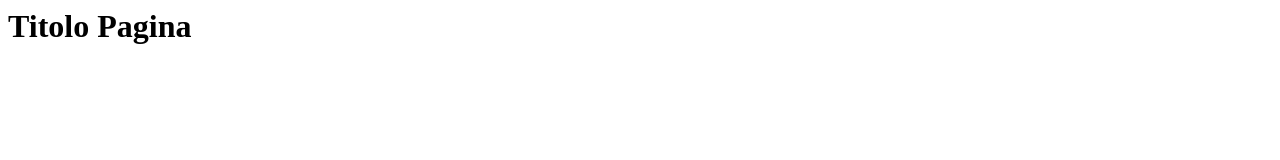
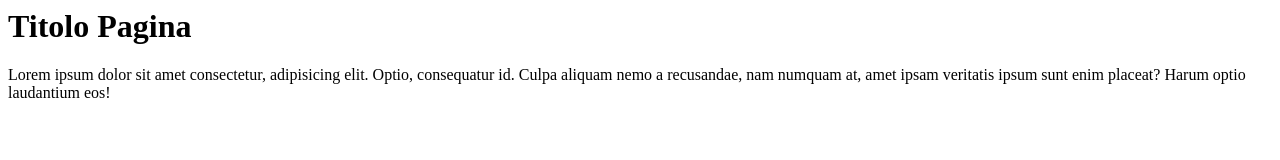
Before and after one commit to GiovanniConti/FirstRepository, a plain HTML site: page index.html in a window 1280 px wide. Drawn offline with Linux system fonts and the light colour scheme.

Commit message:
Aggiunto paragrafo Lorem ipsum

```diff
--- a/index.html
+++ b/index.html
@@ -1,6 +1,7 @@
 <html>
     <body>
         <h1>Titolo Pagina</h1>
+        <p>Lorem ipsum dolor sit amet consectetur, adipisicing elit. Optio, consequatur id. Culpa aliquam nemo a recusandae, nam numquam at, amet ipsam veritatis ipsum sunt enim placeat? Harum optio laudantium eos!</p>
     </body>
 
 </html>
```
